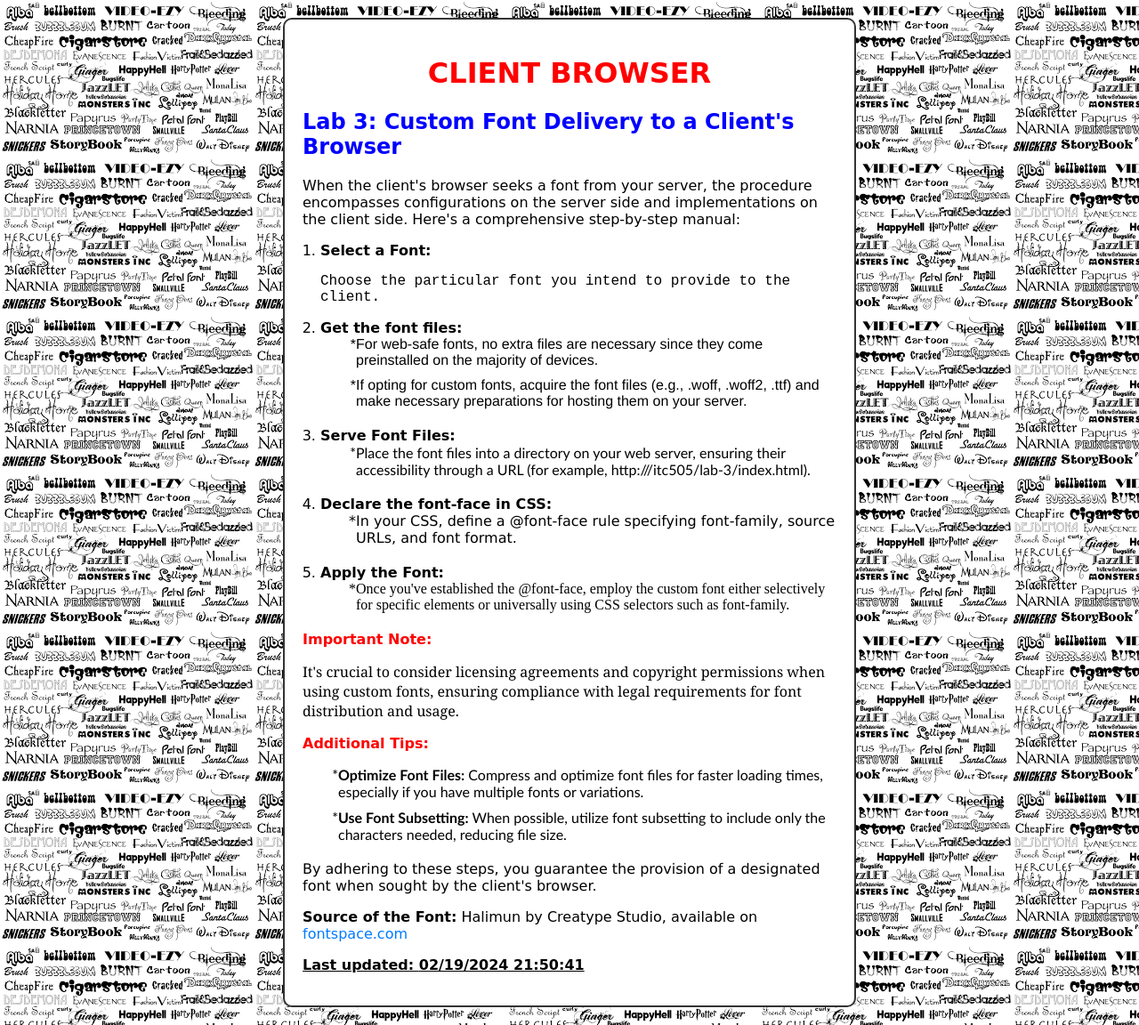
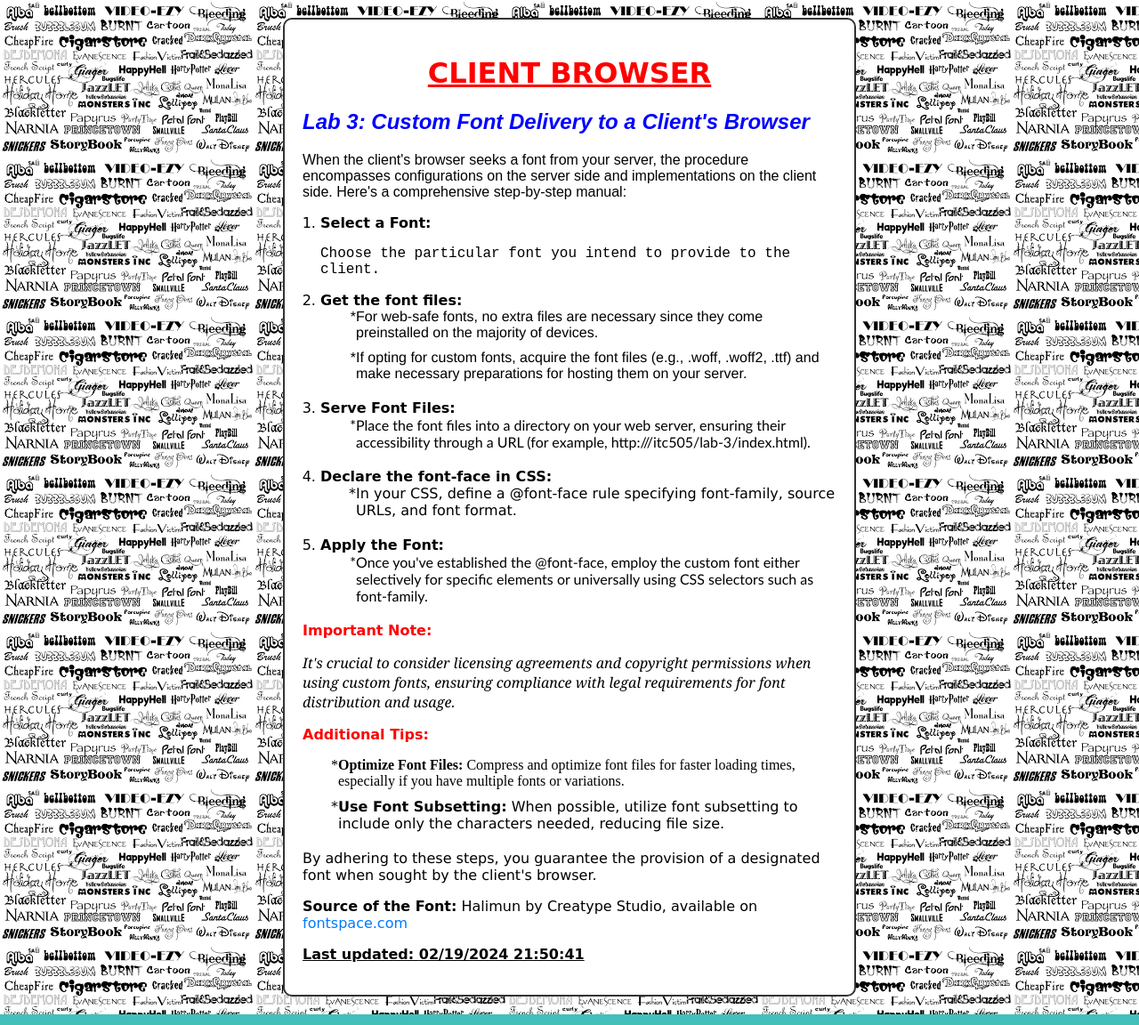
Before and after one commit to chandraShekar3181/ITC505, a plain HTML site: page Lab-3/index.html in a window 1280 px wide. Shown: the whole page at 89% size. Drawn offline with Linux system fonts and the light colour scheme; a web font is replaced by a local one.

Commit message:
Update index.html

```diff
--- a/Lab-3/index.html
+++ b/Lab-3/index.html
@@ -35,6 +35,7 @@
             color: red;
         }
         h2 {
+            font-family: sans-serif;
             color: blue;
         }
 
@@ -82,19 +83,19 @@
 
 <body>
     <div class="container">
-        <h1>CLIENT BROWSER</h1>
-        <h2>Lab 3: Custom Font Delivery to a Client's Browser</h2>
-        <p >When the client's browser seeks a font from your server, the procedure encompasses configurations on the server side and implementations on the client side. Here's a comprehensive step-by-step manual:</p>
+        <h1><u>CLIENT BROWSER</u></h1>
+        <h2><i>Lab 3: Custom Font Delivery to a Client's Browser</i></h2>
+        <p style="font-family: fantasy;">When the client's browser seeks a font from your server, the procedure encompasses configurations on the server side and implementations on the client side. Here's a comprehensive step-by-step manual:</p>
         <ol>
             <li><strong>Select a Font:</strong><p style="font-family: 'Courier New', Courier, monospace;"> Choose the particular font you intend to provide to the client.</p></li>
             <li><strong>Get the font files:</strong>
-                <ul style="font-family: 'Franklin Gothic Medium', 'Arial Narrow', Arial, sans-serif;">
+                <ul style="font-family: Franklin Gothic Medium;">
                     <li>For web-safe fonts, no extra files are necessary since they come preinstalled on the majority of devices.</li>
                     <li>If opting for custom fonts, acquire the font files (e.g., .woff, .woff2, .ttf) and make necessary preparations for hosting them on your server.</li>
                 </ul>
             </li>
             <li><strong>Serve Font Files:</strong>
-                <ul style="font-family: 'Gill Sans', 'Gill Sans MT', Calibri, 'Trebuchet MS', sans-serif;">
+                <ul style="font-family: Gill Sans;">
                     <li>Place the font files into a directory on your web server, ensuring their accessibility through a URL (for example, http://<your domain>/itc505/lab-3/index.html).</li>
                 </ul>
             </li>
@@ -104,7 +105,7 @@
                 </ul>
             </li>
             <li><strong>Apply the Font:</strong>
-                <ul style="font-family: 'Times New Roman', Times, serif;">
+                <ul style="font-family:'Gill Sans', 'Gill Sans MT', Calibri, 'Trebuchet MS', sans-serif;">
                     <li>Once you've established the @font-face, employ the custom font either selectively for specific elements or universally using CSS selectors such as font-family.</li>
                 </ul>
             </li>
@@ -112,17 +113,17 @@
         <div class="additional-info">
             <p class="important-note">Important Note:</p>
             <p style="font-family: Georgia, 'Times New Roman', Times, serif;">
-                It's crucial to consider licensing agreements and copyright permissions when using custom fonts,
-                ensuring compliance with legal requirements for font distribution and usage.
+                <i>It's crucial to consider licensing agreements and copyright permissions when using custom fonts,
+                ensuring compliance with legal requirements for font distribution and usage.</i>
             </p>
 
             <p class="important-note">Additional Tips:</p>
             <ul style="font-family: 'Trebuchet MS', 'Lucida Sans Unicode', 'Lucida Grande', 'Lucida Sans', Arial, sans-serif;">
-                <li>
+                <li style="font-family: serif;">
                     <strong>Optimize Font Files:</strong> Compress and optimize font files for faster loading times,
                     especially if you have multiple fonts or variations.
                 </li>
-                <li>
+                <li style="font-family: 'Lucida Sans', 'Lucida Sans Regular', 'Lucida Grande', 'Lucida Sans Unicode', Geneva, Verdana, sans-serif;">
                     <strong>Use Font Subsetting:</strong> When possible, utilize font subsetting to include only the
                     characters needed, reducing file size.
                 </li>
```
